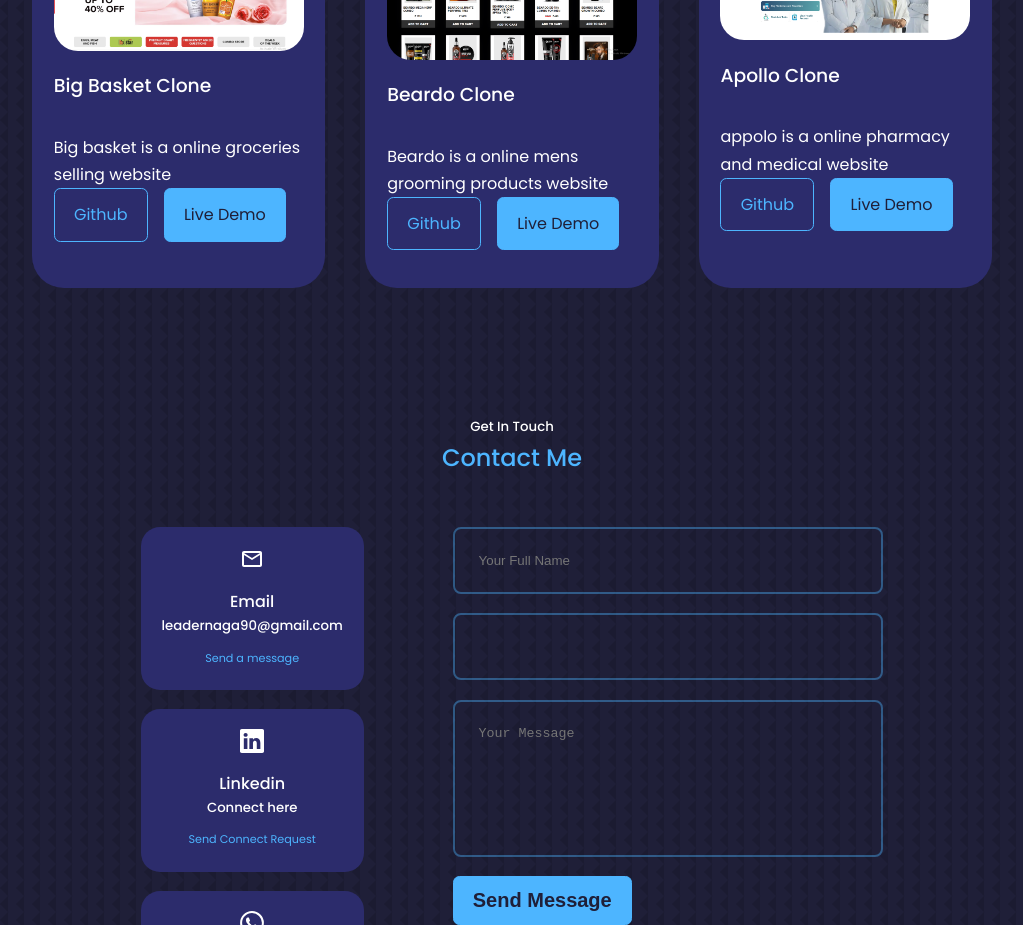
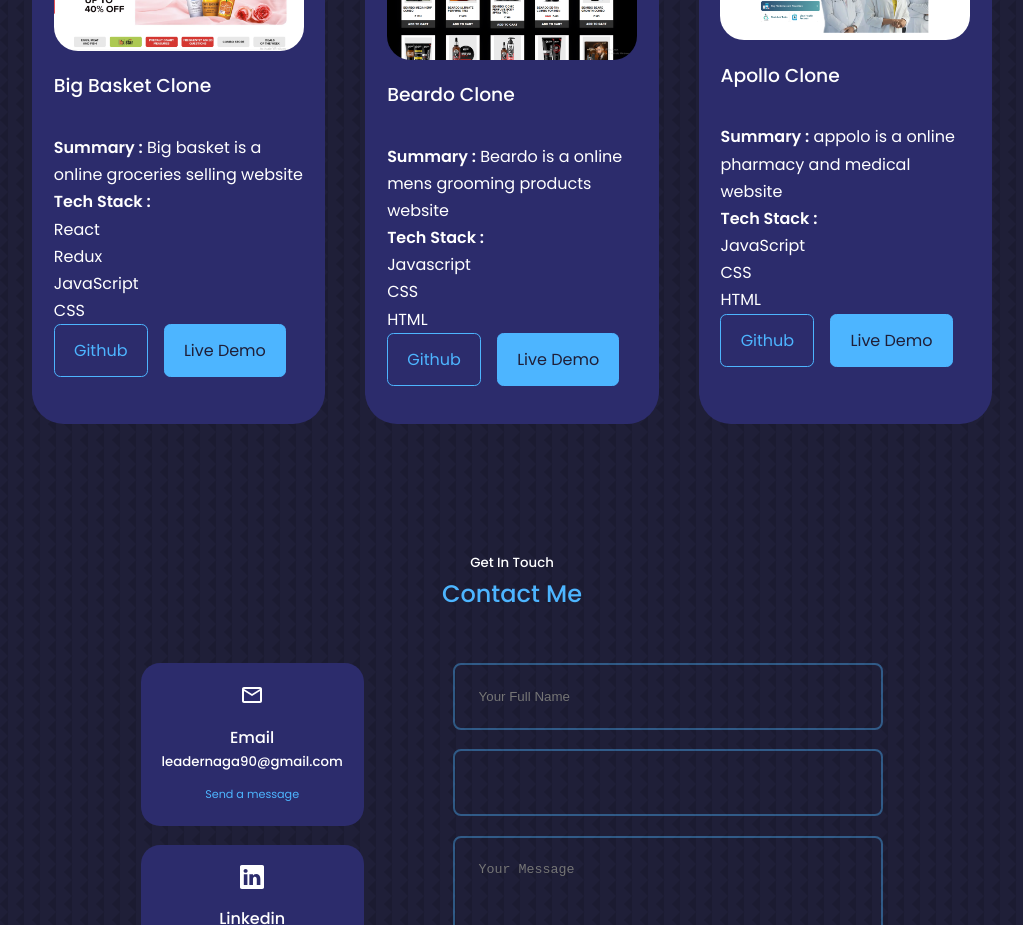
Before and after one commit to leadernaga/PORTFOLIO, a React (Create React App) app: page / in a window 1280 px wide. Shown: the part 2400-3325 px from the top of the page, without its empty margins (128-1151 px from the left). Built offline with nearby package versions, Linux system fonts and the light colour scheme.

Commit message:
all done

```diff
--- a/src/Components/Header/header.css
+++ b/src/Components/Header/header.css
@@ -97,3 +97,38 @@
     display: none;
   }
 }
+@media screen and (max-height: 700px) {
+
+  header {
+    height:120vh !important;
+  }
+  .me{
+    height:50vh;
+  }
+ .myimage{
+   height: 80vh !important;
+   position: absolute;
+   bottom: 0px;
+ }
+}
+@media screen and (max-width: 300px) {
+.me{
+  width:90% !important;
+  display:flex;
+  justify-content:center;
+}
+
+
+}
+
+@media screen and (min-height: 1040px) {
+  .me{
+    overflow: hidden;
+  }
+  .header__container{
+    height: 50vh !important;
+  }
+  header{
+    height: 70vh !important;
+  }
+}
--- a/src/Components/Portfolio/portfolio.jsx
+++ b/src/Components/Portfolio/portfolio.jsx
@@ -9,24 +9,21 @@
 import 'tippy.js/themes/light.css'
 
 const Portfolio = () => {
-  tippy('#p0', {
-    content: 'Buid with : React Redux JavaScript CSS Material UI React Icons',
-    animation: 'scale',
-    theme: 'light',
-  });
- tippy('#p1', {
-    content: 'Buid with :JavaScript HTNL CSS LocalStorage',
-    animation: 'scale',
-    theme: 'light',
- });
-   tippy('#p0', {
-    content: 'Buid with : React Redux JavaScript LocalStorage',
-    animation: 'scale',
-    theme: 'light',
-  });
-
-
-
+  // tippy('#p0', {
+  //   content: 'Buid with : React Redux JavaScript CSS Material UI React Icons',
+  //   animation: 'scale',
+  //   theme: 'light',
+  // })
+  // tippy('#p1', {
+  //   content: 'Buid with :JavaScript HTNL CSS LocalStorage',
+  //   animation: 'scale',
+  //   theme: 'light',
+  // })
+  // tippy('#p0', {
+  //   content: 'Buid with : React Redux JavaScript LocalStorage',
+  //   animation: 'scale',
+  //   theme: 'light',
+  // })
 
   const arr = [
     {
@@ -35,6 +32,7 @@
       Github: 'https://github.com/S-hub1996/Big-basket-clone',
       Live: 'https://big-basket-clone-by-masai-school.netlify.app/',
       description: 'Big basket is a online groceries selling website ',
+      Tech: ['React', 'Redux', 'JavaScript', 'CSS'],
     },
     {
       img: Beardo,
@@ -42,6 +40,7 @@
       Github: 'https://github.com/leadernaga/Beardo.in',
       Live: 'https://beardoclone.netlify.app/',
       description: 'Beardo is a online mens grooming products website',
+      Tech: ['Javascript', 'CSS', 'HTML'],
     },
     {
       img: Apollo,
@@ -49,6 +48,7 @@
       Github: 'http://github.com/leadernaga/Apollo247',
       Live: 'https://apollo24by7.netlify.app/',
       description: 'appolo is a online pharmacy and medical website',
+      Tech: ['JavaScript', 'CSS', 'HTML'],
     },
   ]
 
@@ -64,7 +64,15 @@
                 <img src={elm.img} alt="bigbasket" />
               </div>
               <h3>{elm.title}</h3>
-              <p>{elm.description}</p>
+              <p>
+                {' '}
+                <span style={{ fontWeight: 800 ,}}>Summary :</span>{' '}
+                {elm.description}
+              </p>
+              <ul>
+                <li style={{ fontWeight: 800 }}>Tech Stack :</li>
+                {elm.Tech && elm.Tech.map((el) => <li>{el}</li>)}
+              </ul>
               <div className="portfolio__item-cta">
                 <a href={elm.Github} className="btn" target="__blank">
                   Github
```
